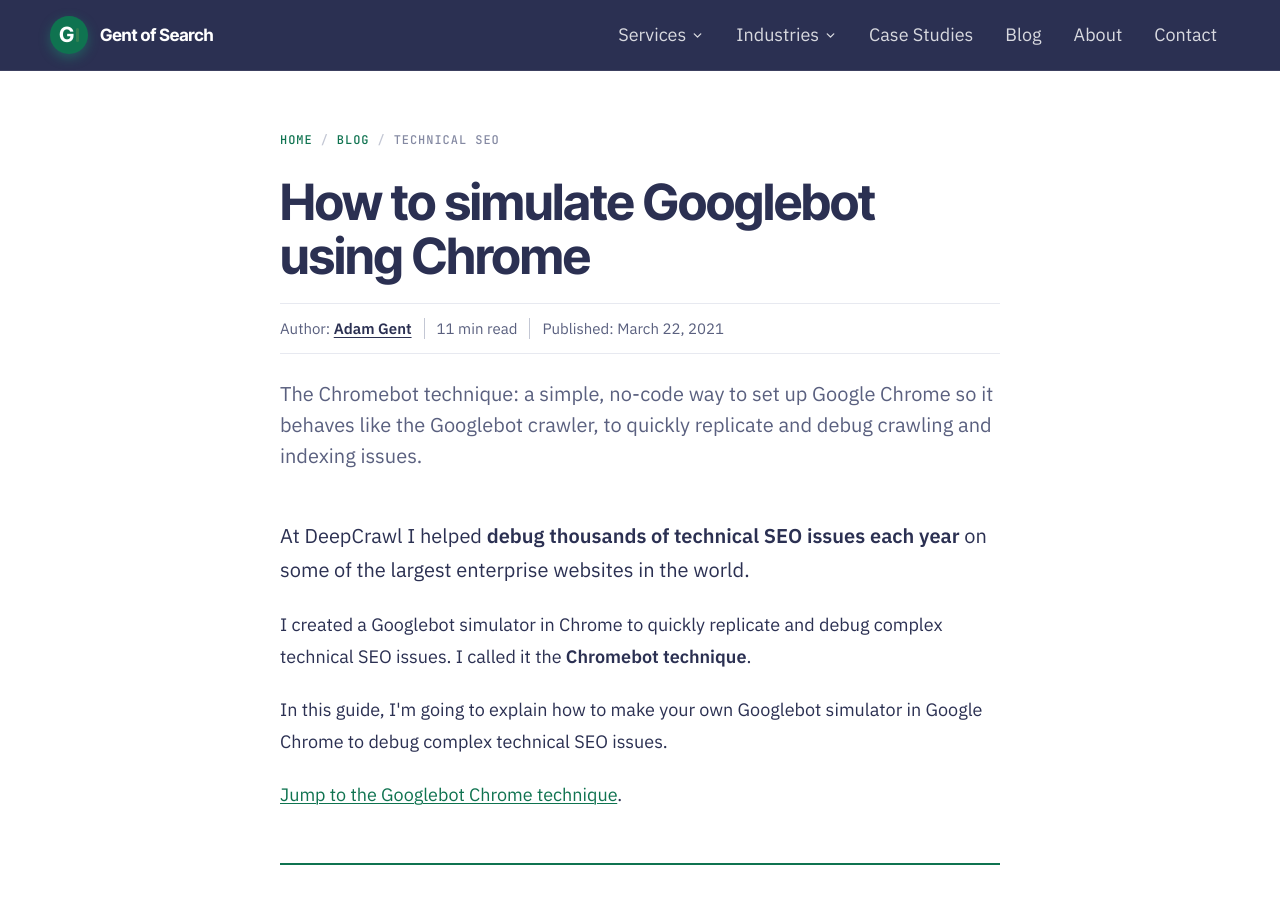
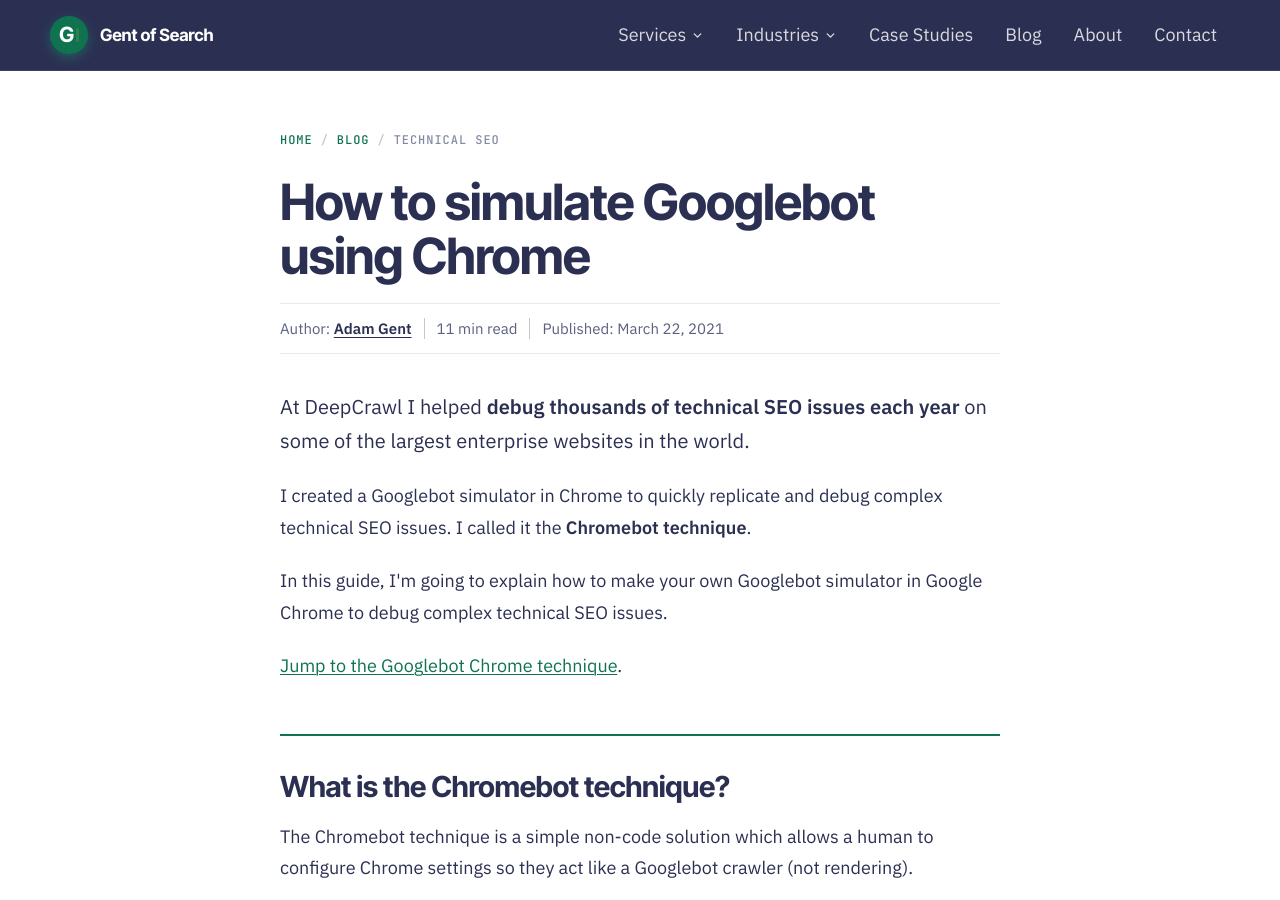
Before and after one commit to Gent-of-Search/gentofsearch.com, a Jekyll site: the page built from _posts/2021-03-22-chrome-googlebot-simulator.md, in a window 1280 px wide and 900 px high. Built offline with Jekyll 4.4.1, drawn with Linux system fonts in a browser that asks for light colours.

Commit message:
Blog posts: drop description under the header; new Chromebot description
Co-Authored-By: Claude Opus 5.5 <noreply@anthropic.com>

```diff
--- a/_layouts/post.html
+++ b/_layouts/post.html
@@ -13,7 +13,7 @@ nav_active: blog
       {% if page.category %}<span style="color:#8489A2;">{{ page.category }}</span>{% else %}<span style="color:#8489A2;">{{ page.title }}</span>{% endif %}
     </nav>
     <h1 style="font-family:'Inter Tight',sans-serif; font-weight:700; font-size:clamp(34px,4.8vw,50px); line-height:1.08; letter-spacing:-0.02em; color:#2B3052; margin:0 0 20px;">{{ page.title }}</h1>
-    <div style="padding:14px 0; margin:0 0 24px; border-top:1px solid #E7E9F0; border-bottom:1px solid #E7E9F0;">
+    <div style="padding:14px 0; margin:0; border-top:1px solid #E7E9F0; border-bottom:1px solid #E7E9F0;">
     <div style="overflow:hidden;">
       <div style="display:flex; flex-wrap:wrap; row-gap:6px; margin-left:-25px; font-size:15px; line-height:1.4; color:#5A607F;">
         <span style="padding-left:12px; margin-left:12px; border-left:1px solid #C3C7D4;">Author: <a href="{{ '/about/' | relative_url }}" target="_blank" rel="noopener" style="color:#2B3052; font-weight:600; text-decoration:underline; text-underline-offset:3px;">Adam Gent</a></span>
@@ -22,12 +22,11 @@ nav_active: blog
       </div>
     </div>
     </div>
-    <p style="font-size:20px; line-height:1.55; color:#5A607F; margin:0;">{{ page.description }}</p>
   </div>
 </header>
 
 <!-- ===================== ARTICLE BODY ===================== -->
-<article class="article" style="padding:48px 0 20px;">
+<article class="article" style="padding:36px 0 20px;">
   <div style="width:min(720px,100% - 48px); margin:0 auto; font-size:18px; line-height:1.75; color:#2B3052;">
     {{ content }}
   </div>
--- a/_posts/2021-03-22-chrome-googlebot-simulator.md
+++ b/_posts/2021-03-22-chrome-googlebot-simulator.md
@@ -1,6 +1,6 @@
 ---
 title: "How to simulate Googlebot using Chrome"
-description: "The Chromebot technique: a simple, no-code way to set up Google Chrome so it behaves like the Googlebot crawler, to quickly replicate and debug crawling and indexing issues."
+description: "I created a way to replicate Googlebot to debug crawling issues called the Chromebot technique."
 date: 2021-03-22
 category: Technical SEO
 read_time: "11 min read"
```
